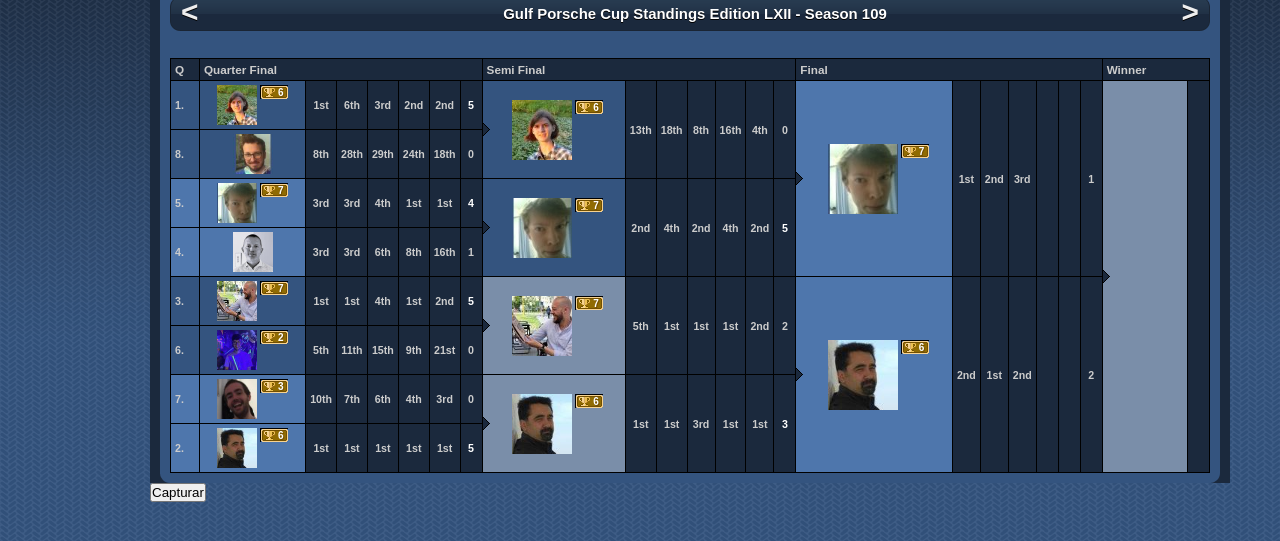
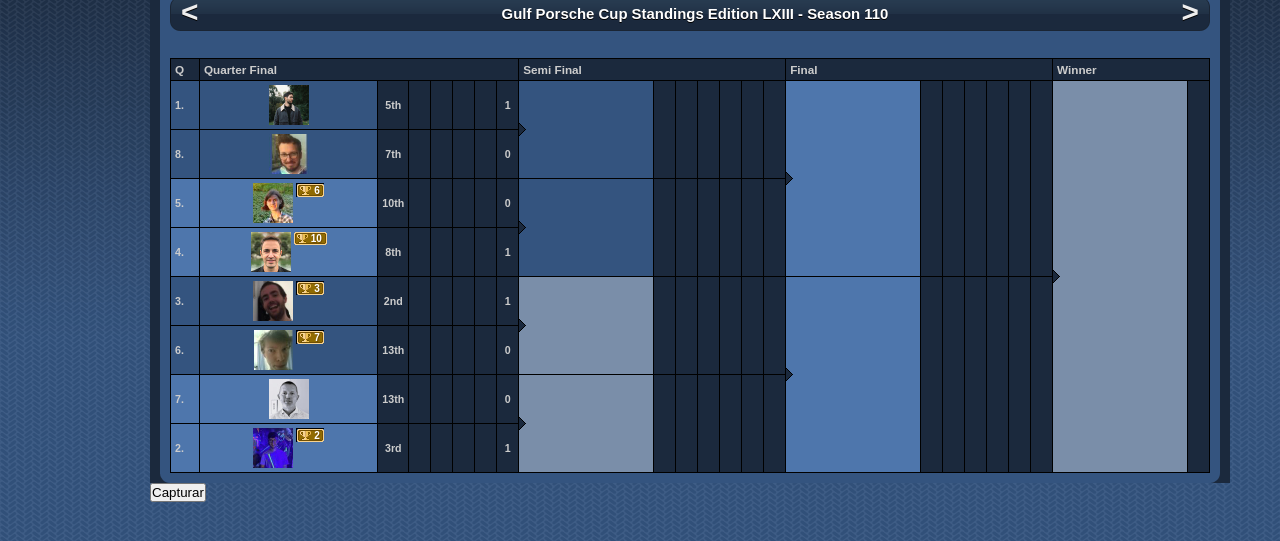
Before and after one commit to yisasthemanuel/gpromanagement, a website: page src/index.html in a window 1280 px wide. Shown: the part 129-670 px from the top of the page. Drawn offline with Linux system fonts and the light colour scheme.

Commit message:
Actualización tras carrera S110 R3

```diff
--- a/src/index.html
+++ b/src/index.html
@@ -601,9 +601,9 @@
 	function loadCupData() {
 		// Datos de entrada para la petición
 		var dataIn = {
-			idSeason: 109,
-			idRace: 9,
-			cupEdition: 62
+			idSeason: 110,
+			idRace: 2,
+			cupEdition: 63
 		};
 
 		//callService('theurl', dataIn, 'POST', function(response) {
@@ -617,24 +617,20 @@
 		// Petición devuelta
 		var response = {
 			idSeason: dataIn.idSeason,
-			edition: 'LXII', // Será LXII
+			edition: 'LXIII',
 			idRace: dataIn.idRace,
-			imgName: 'S109.03.01.03.png',
+			imgName: 'S110.01.04.01.png',
 			quarterFinals: {
 				managerQF01: {
-					idManager: 11,
-					codeManager: 'ANIA',
-					altManager: 'ANIA',
-					cups: 6,
+					idManager: 24,
+					codeManager: 'STEVEN',
+					altManager: 'STEVEN',
+					cups: 0,
 					positions: [
-						{ position: 1 },
-						{ position: 6 },
-						{ position: 3 },
-						{ position: 2 },
-						{ position: 2 }
+						{position: 5}
 					],
-					score: 5,
-					winsRound: true
+					score: 1,
+					winsRound: false
 				},
 				managerQF02: {
 					idManager: 28,
@@ -642,201 +638,77 @@
 					altManager: 'MATTI',
 					cups: 0,
 					positions: [
-						{ position: 8 },
-						{ position: 28 },
-						{ position: 29 },
-						{ position: 24 },
-						{ position: 18 }
+						{position: 7}
 					],
 					score: 0,
 					winsRound: false
 				},
 				managerQF03: {
+					idManager: 11,
+					codeManager: 'ANIA',
+					altManager: 'ANIA',
+					cups: 6,
+					positions: [
+						{position: 10}
+					],
+					score: 0,
+					winsRound: false
+				},
+				managerQF04: {
+					idManager: 9,
+					codeManager: 'NEVZA',
+					altManager: 'NEVZA',
+					cups: 10,
+					positions: [
+						{position: 8}
+					],
+					score: 1,
+					winsRound: false
+				},
+				managerQF05: {
+					idManager: 22,
+					codeManager: 'JENNE',
+					altManager: 'JENNE',
+					cups: 3,
+					positions: [
+						{position: 2}
+					],
+					score: 1,
+					winsRound: false
+				},
+				managerQF06: {
 					idManager: 8,
 					codeManager: 'MIKKO',
 					altManager: 'MIKKO',
 					cups: 7,
 					positions: [
-						{ position: 3 },
-						{ position: 3 },
-						{ position: 4 },
-						{ position: 1 },
-						{ position: 1 }
+						{position: 13}
 					],
-					score: 4,
-					winsRound: true
+					score: 0,
+					winsRound: false
 				},
-				managerQF04: {
+				managerQF07: {
 					idManager: 26,
 					codeManager: 'JENS',
 					altManager: 'JENS',
 					cups: 0,
 					positions: [
-						{ position: 3 },
-						{ position: 3 },
-						{ position: 6 },
-						{ position: 8 },
-						{ position: 16 }
+						{position: 13}
 					],
-					score: 1,
+					score: 0,
 					winsRound: false
 				},
-				managerQF05: {
-					idManager: 7,
-					codeManager: 'GEOFF',
-					altManager: 'GEOFF',
-					cups: 7,
-					positions: [
-						{ position: 1 },
-						{ position: 1 },
-						{ position: 4 },
-						{ position: 1 },
-						{ position: 2 }
-					],
-					score: 5,
-					winsRound: true
-				},
-				managerQF06: {
+				managerQF08: {
 					idManager: 23,
 					codeManager: 'DANIEL',
 					altManager: 'DANIEL',
 					cups: 2,
 					positions: [
-						{ position: 5 },
-						{ position: 11 },
-						{ position: 15 },
-						{ position: 9 },
-						{ position: 21 }
-					],
-					score: 0,
-					winsRound: false
-				},
-				managerQF07: {
-					idManager: 22,
-					codeManager: 'JENNE',
-					altManager: 'JENNE',
-					cups: 3,
-					positions: [
-						{ position: 10 },
-						{ position: 7 },
-						{ position: 6 },
-						{ position: 4 },
-						{ position: 3 }
-					],
-					score: 0,
-					winsRound: false
-				},
-				managerQF08: {
-					idManager: 1,
-					codeManager: 'JESUS',
-					altManager: 'JESUS',
-					cups: 6,
-					positions: [
-						{ position: 1 },
-						{ position: 1 },
-						{ position: 1 },
-						{ position: 1 },
-						{ position: 1 }
-					],
-					score: 5,
-					winsRound: true
-				}
-			},
-			semifinals: {
-				managerSF01: {
-					idManager: 11,
-					codeManager: 'ANIA',
-					altManager: 'ANIA',
-					cups: 6,
-					positions: [
-						{ position: 13 },
-						{ position: 18 },
-						{ position: 8 },
-						{ position: 16 },
-						{ position: 4 }
-					],
-					score: 0,
-					winsRound: false
-				},
-				managerSF02: {
-					idManager: 8,
-					codeManager: 'MIKKO',
-					altManager: 'MIKKO',
-					cups: 7,
-					positions: [
-						{ position: 2 },
-						{ position: 4 },
-						{ position: 2 },
-						{ position: 4 },
-						{ position: 2 }
-					],
-					score: 5,
-					winsRound: true
-				},
-				managerSF03: {
-					idManager: 7,
-					codeManager: 'GEOFF',
-					altManager: 'GEOFF',
-					cups: 7,
-					positions: [
-						{ position: 5 },
-						{ position: 1 },
-						{ position: 1 },
-						{ position: 1 },
-						{ position: 2 }
-					],
-					score: 2,
-					winsRound: false
-				},
-				managerSF04: {
-					idManager: 1,
-					codeManager: 'JESUS',
-					altManager: 'JESUS',
-					cups: 6,
-					positions: [
-						{ position: 1 },
-						{ position: 1 },
-						{ position: 3 },
-						{ position: 1 },
-						{ position: 1 }
-					],
-					score: 3,
-					winsRound: true
-				}
-			},
-			final: {
-				managerF01: {
-					idManager: 8,
-					codeManager: 'MIKKO',
-					altManager: 'MIKKO',
-					cups: 7,
-					positions: [
-						{ position: 1 },
-						{ position: 2 },
-						{ position: 3 }
+						{position: 3}
 					],
 					score: 1,
 					winsRound: false
-				},
-				managerF02: {
-					idManager: 1,
-					codeManager: 'JESUS',
-					altManager: 'JESUS',
-					cups: 6,
-					positions: [
-						{ position: 2 },
-						{ position: 1 },
-						{ position: 2 }
-					],
-					score: 2,
-					winsRound: false
 				}
-			},
-			winner: {/*
-				idManager: 22,
-				codeManager: 'JENNE',
-				altManager: 'JENNE',
-				cups: 3*/
 			}
 		};
 
```
